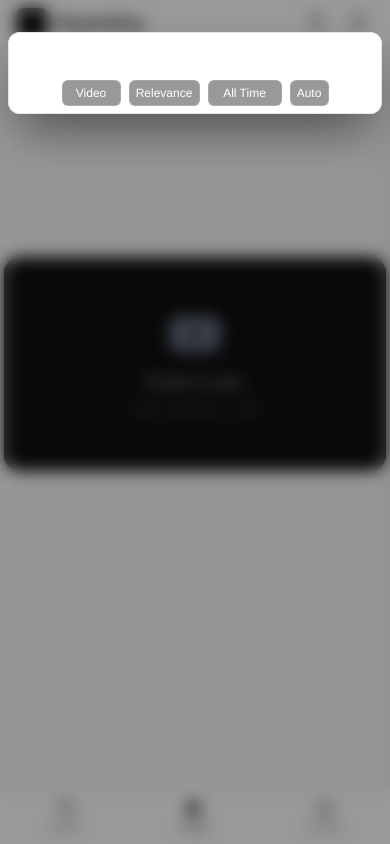
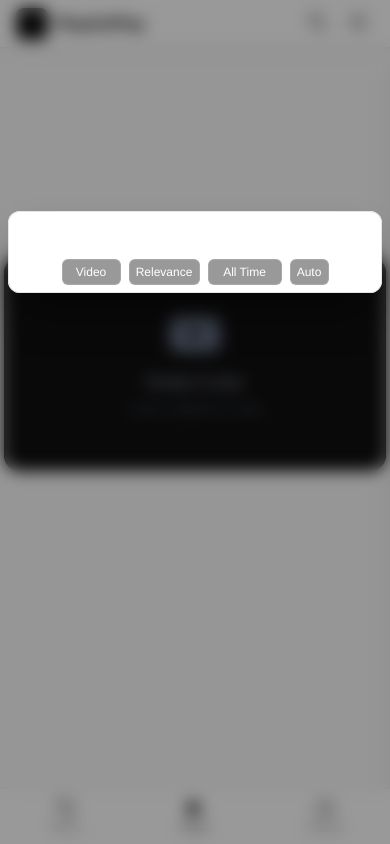
Before and after one commit to rgbailon/PlaylistTube, a React (Vite) app: page / in a window 390 px wide. Both pictures are taken after a click on the button 317 px from the left and 23 px from the top of the page. Built offline with nearby package versions, Linux system fonts and the light colour scheme.

Commit message:
Position floating search bar slightly lower on screen

```diff
--- a/src/components/Header.jsx
+++ b/src/components/Header.jsx
@@ -416,7 +416,7 @@ const navItems = [
       {/* Single Floating Search Bar - Works on Mobile and Desktop */}
       {searchFocused && (
         <div
-          className="fixed inset-0 z-[100] flex items-start justify-center pt-8 md:pt-12 px-2"
+          className="fixed inset-0 z-[100] flex items-start justify-center pt-[25vh] px-2"
           style={{
             background: 'rgba(0, 0, 0, 0.4)',
             backdropFilter: 'blur(8px) saturate(150%)',
```
